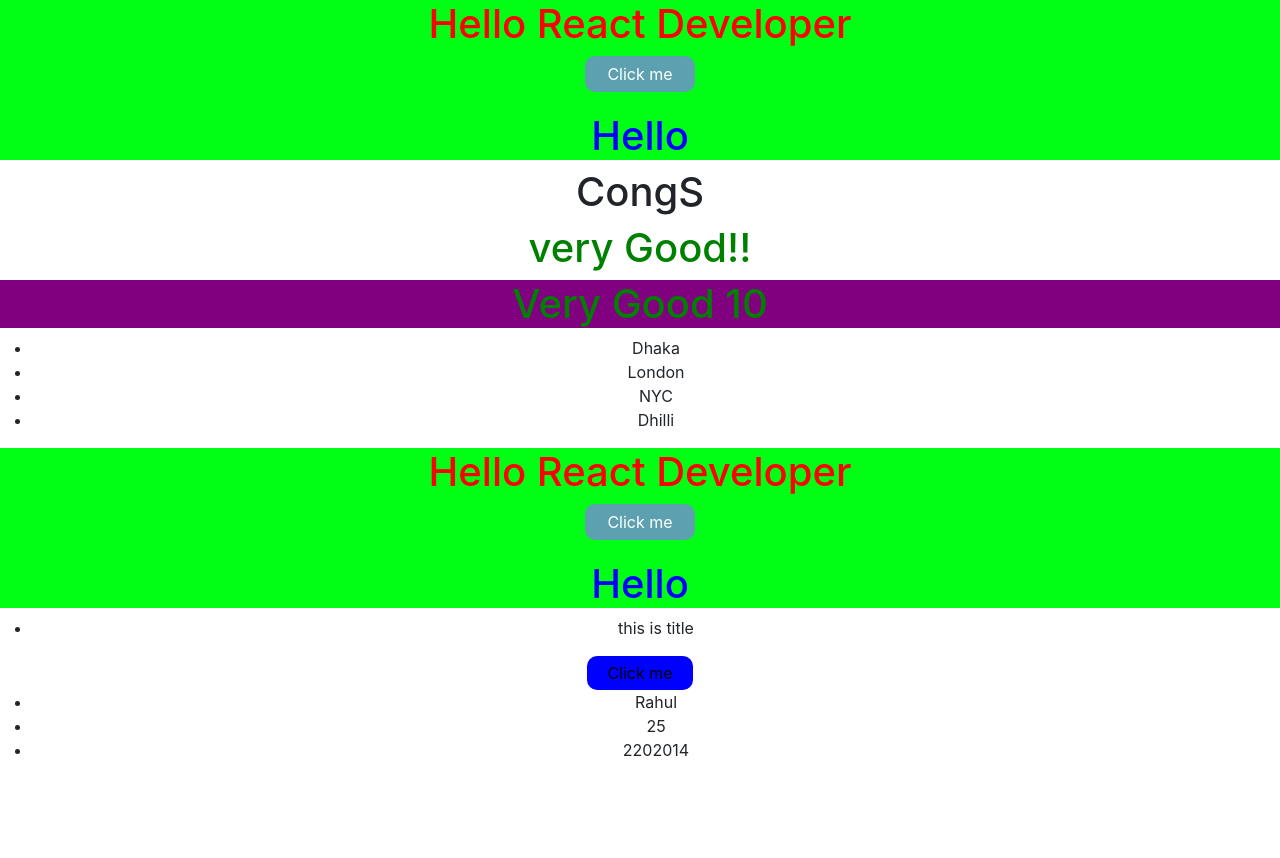
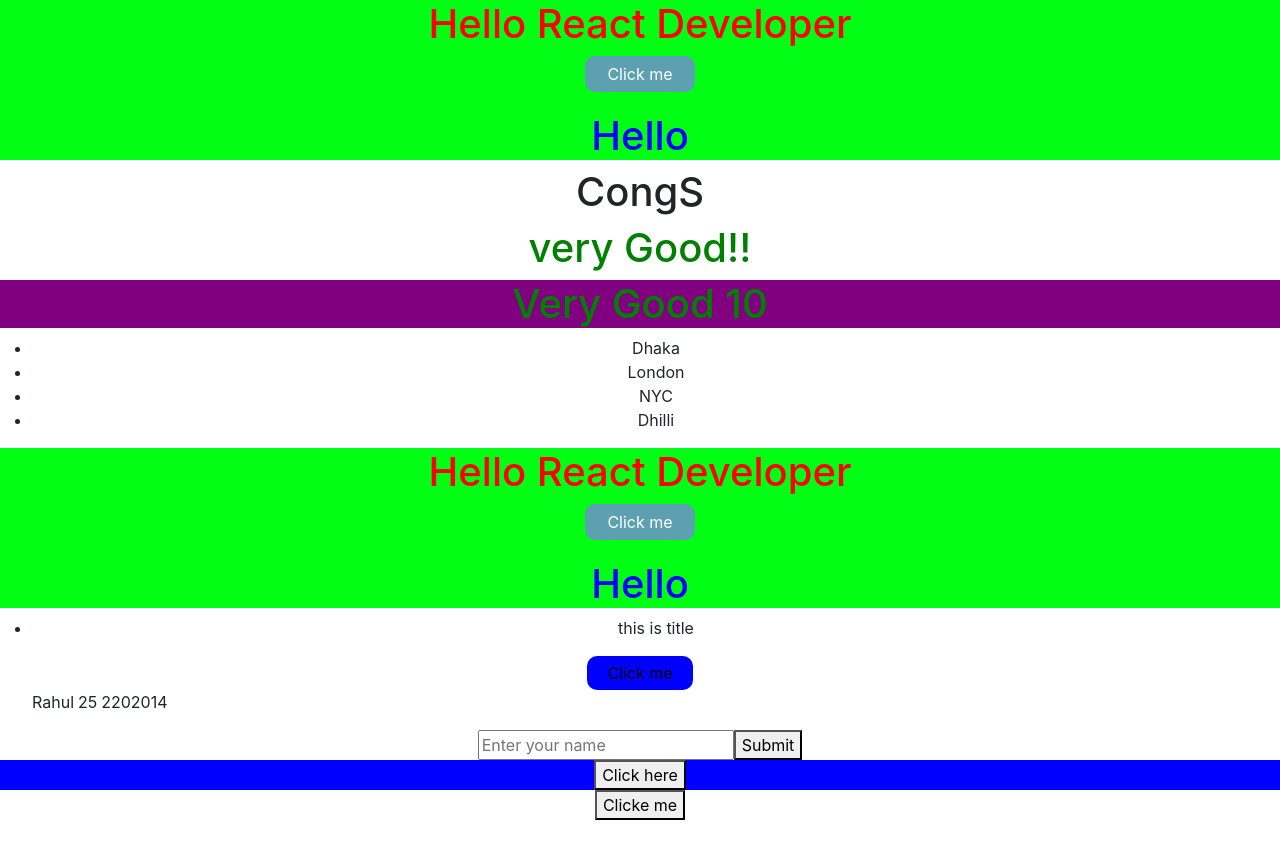
Before and after one commit to SumanPSTU/React-Basic, a React (Create React App) app: page / in a window 1280 px wide. Shown: the top 858 px of the page. Before the commit the page ends 800 px from the top, so only its background shows below. Built offline with nearby package versions, Linux system fonts and the light colour scheme.

Commit message:
update hooks

```diff
--- a/src/App.js
+++ b/src/App.js
@@ -2,13 +2,14 @@ import "./assets/style/App.css";
 import IFelse from "./component/IFelse";
 import Navbar  from "./component/Navbar";
 
+import Hooks from "./component/Hooks";
 
 export default function App() {
   return (
     <div className="App">
       {Navbar()}
       {IFelse()}
-
+      <Hooks/>
     </div>
   );
 }
--- /dev/null
+++ b/src/component/Hooks.jsx
@@ -0,0 +1,31 @@
+import { useRef } from "react";
+
+const Hooks =()=>{
+    const ref = useRef();
+    const img = useRef();
+    const link = "https://encrypted-tbn0.gstatic.com/images?q=tbn:ANd9GcS9WQ2FExmFKVDSZZz-sodJFItx9acJ4kkBxw&s";
+    const click=()=>{
+
+        ref.current.style.color = "red";
+        ref.current.style.backgroundColor = "purple";
+        ref.current.style.padding = "10px";
+        ref.current.style.borderRadius = "5px";
+        ref.current.innerHTML="<h1>Hello sumon</h1>";
+        img.current.src=link;
+        img.current.style.borderRadius='20px';
+    }
+    return(
+
+        <div style={{height:'100px'}}>
+
+            <button onClick={click}>Clicke me </button>
+            <div ref={ref}></div>
+            <div style={{margin:'20px',height:'200px'}}><img ref={img} alt="" /></div>
+        </div>
+
+
+
+    );
+
+};
+export default Hooks;
--- a/src/component/IFelse.js
+++ b/src/component/IFelse.js
@@ -15,6 +15,9 @@ const IFelse = () => {
     age:25,
     id:2202014
   };
+  const handle = ()=>{
+    alert("Hello sumon!!");
+  }
 
   return (
     <div>
@@ -42,6 +45,11 @@ const IFelse = () => {
         <Test title={"this is title"}/>
         <Props title={obg}/>
       </div>
+
+
+      <div style={{background:'blue'}}>
+        <button onClick={handle}>Click here</button>
+      </div>
     </div>
   );
 };
--- a/src/component/Props.js
+++ b/src/component/Props.js
@@ -1,14 +1,27 @@
 import React, { Component } from 'react';
 
 export default class Props extends Component {
+
+
     render() {
+        const click =(event)=>{
+            event.preventDefault();
+            alert("Submit successful !!")
+        };
         return (
             <div>
-                <ul>
+                <ul style={{display:'flex',alignItems:'center',gap:'4px',listStyle:'none'}}>
                     <li>{this.props.title['name']}</li>
                     <li>{this.props.title['age']}</li>
                     <li>{this.props.title['id']}</li>
                 </ul>
+
+                <div>
+                    <form onSubmit={click}  action="">
+                        <input type="text" name="name" placeholder="Enter your name"/>
+                        <button type='submit'>Submit</button>
+                    </form>
+                </div>
             </div>
         );
     }
--- a/src/component/Test.jsx
+++ b/src/component/Test.jsx
@@ -1,6 +1,8 @@
 import PassingComponent from "./PassingComponent";
 
 const Test = (props)=>{
+
+  // event method for onClick listener
   const handle =()=>{
     alert("Welcome here !");
   }
```
